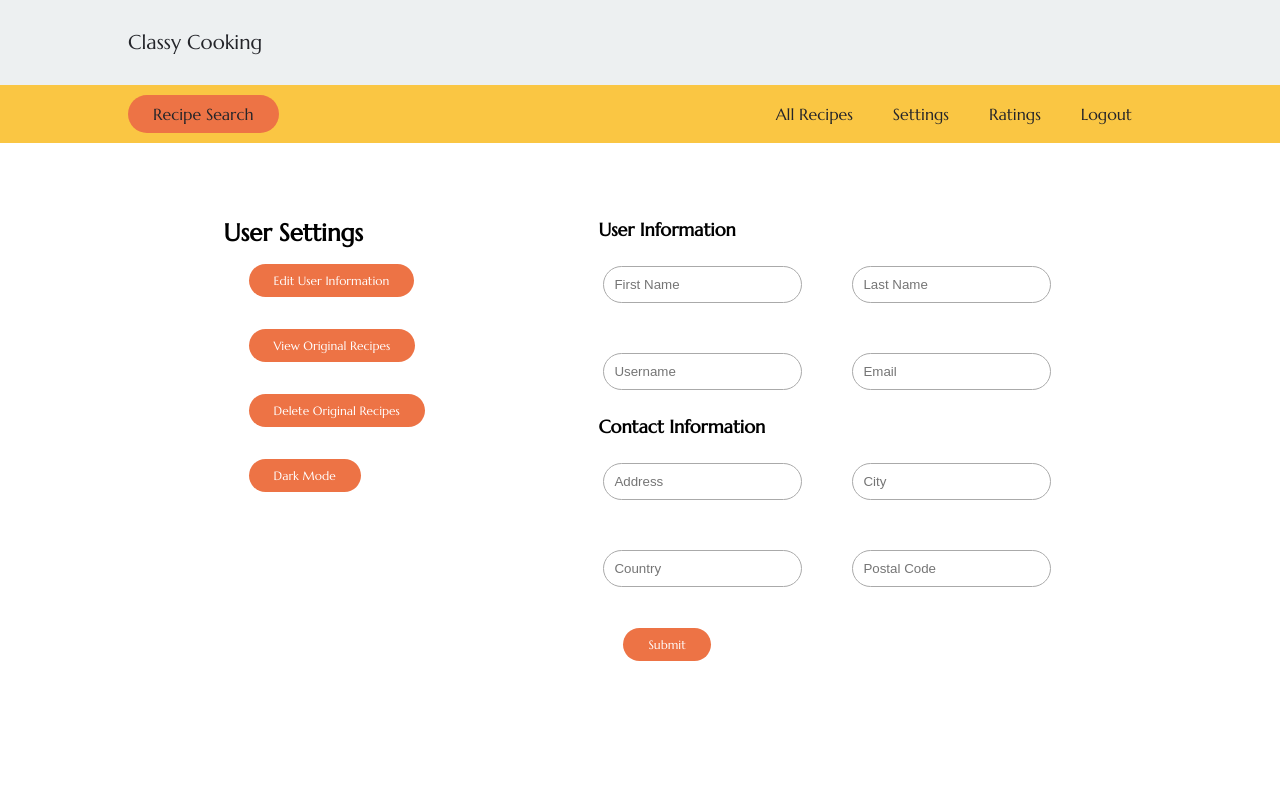
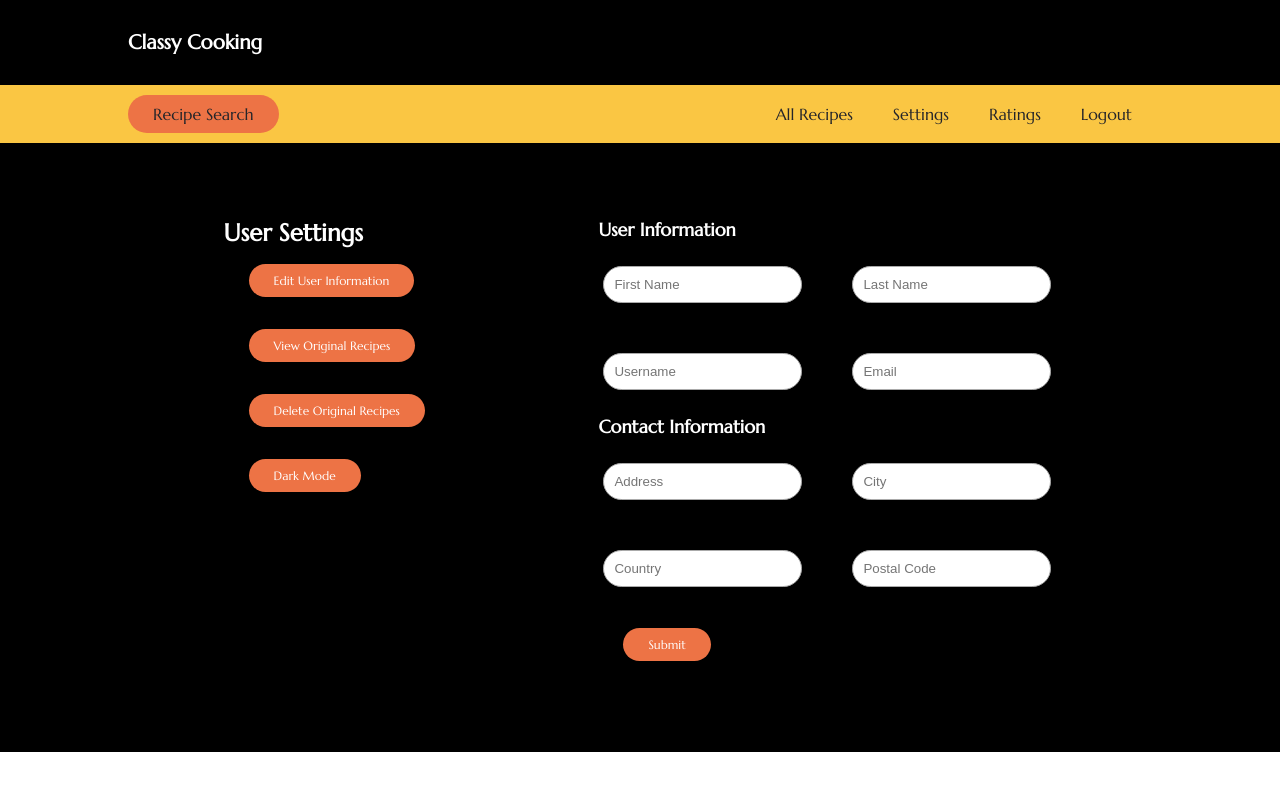
Before and after one commit to neytMont/ClassyCooking, a plain HTML site: page frontend/pagesUpdated/userSettings/settingStart.html in a window 1280 px wide. Both pictures are taken after a click on the link "Dark Mode". Drawn offline with Linux system fonts and the light colour scheme.

Commit message:
Finished updated Dark Mode Demo with UI
Dark Mode Demo is consistent with current gui for web app - also deleted an unused folder

```diff
--- a/frontend/pagesUpdated/userSettings/settingStart.html
+++ b/frontend/pagesUpdated/userSettings/settingStart.html
@@ -11,7 +11,7 @@
     <body>
         <header-top>
           <div class="nLogo">
-            <a href="#">Classy Cooking</a>
+            <h4>Classy Cooking</h4>
           </div>
         </header-top>
         <header>
@@ -68,10 +68,10 @@
         </content>
 
         <script>
-          var darkToggle = document.getElementByClassName("progress");
-
           function darkMode() {
-            document.getElementsByTagName("content").style.backgroundColor = "black";
+            document.getElementsByTagName("content")[0].style = "background-color: black; color: white";
+            document.getElementsByTagName("header-top")[0].style = "background-color: black";
+            document.getElementsByClassName("nLogo")[0].style = "color: white";
           }
         </script>
     </body>
--- a/frontend/pagesUpdated/userSettings/style.css
+++ b/frontend/pagesUpdated/userSettings/style.css
@@ -35,9 +35,11 @@ nav {
 }
 
 .nLogo {
+  font-family: 'Marcellus', serif;
   list-style: none;
   display: flex;
   font-size: 20px;
+  color: black;
 }
 
 .nLinks {
```
